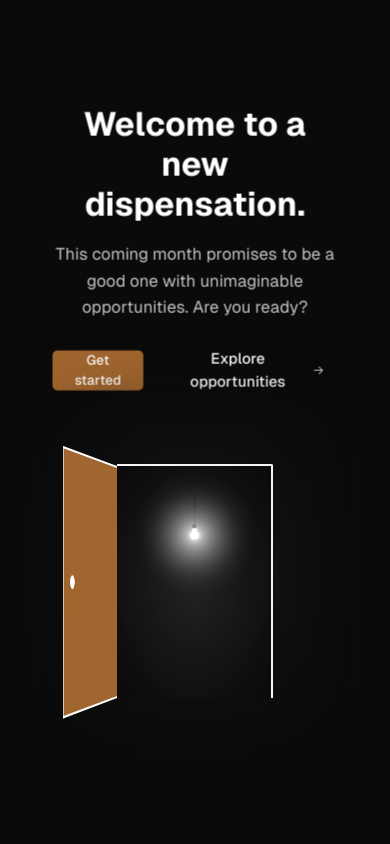
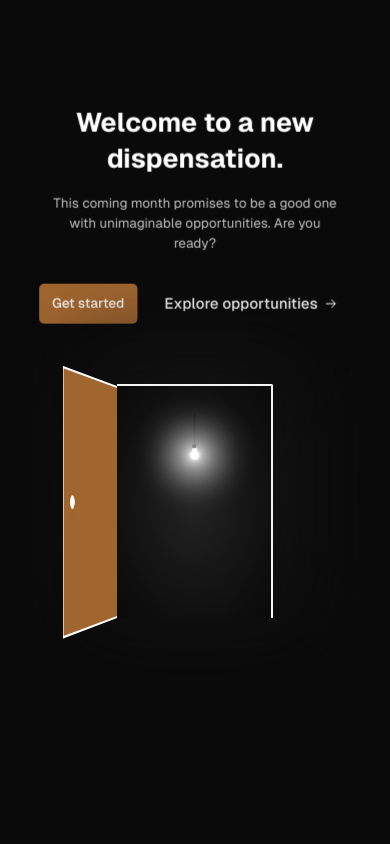
Before and after one commit to mosco98/hire-me, a Next.js app: page /door in a window 390 px wide. Shown: the top 844 px of the page. Built offline with nearby package versions, Linux system fonts and the light colour scheme.

Commit message:
minor fix

```diff
--- a/src/app/door/page.tsx
+++ b/src/app/door/page.tsx
@@ -33,20 +33,20 @@ const DoorPage = () => {
         style={{ perspective: 1000 }}
       >
         <motion.div className="max-w-4xl w-full" style={{ translateZ: -200 }}>
-          <h1 className="text-[2.5rem] md:text-7xl font-bold text-center left-10 leading-[48px] md:leading-[76px] text-white">
+          <h1 className="text-[2rem] md:text-7xl font-bold text-center left-10 leading-[44px] md:leading-[76px] text-white">
             Welcome to a new dispensation.
           </h1>
 
-          <p className="text-center text-xl md:max-w-xl mx-auto mt-5 font-normal text-[#c5c3c3] leading-8">
+          <p className="text-center text-base md:text-xl md:max-w-xl mx-auto mt-5 font-normal text-[#c5c3c3] md:leading-8">
             This coming month promises to be a good one with unimaginable
             opportunities. Are you ready?
           </p>
 
           <div className="flex items-center justify-center gap-4 mt-9 font-medium">
-            <button className="h-12 px-4 md:px-6 bg-[#A1662F] hover:bg-[#975e29] text-white rounded-md transition-all duration-100 ease-linear">
+            <button className="h-12 px-4 md:px-6 bg-[#A1662F] hover:bg-[#975e29] text-white rounded-md transition-all duration-100 ease-linear whitespace-nowrap">
               Get started
             </button>
-            <button className="h-12 px-4 md:px-6 text-white hover:text-[#A1662F] transition-all duration-100 ease-linear text-lg inline-flex items-center justify-center gap-2 group">
+            <button className="h-12 px-4 md:px-6 text-white hover:text-[#A1662F] transition-all duration-100 ease-linear text-lg inline-flex items-center justify-center gap-2 group whitespace-nowrap">
               Explore opportunities{" "}
               <svg
                 xmlns="http://www.w3.org/2000/svg"
```
